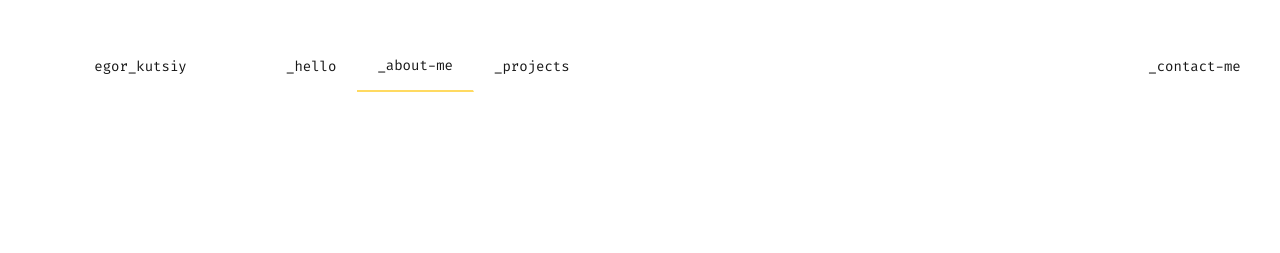
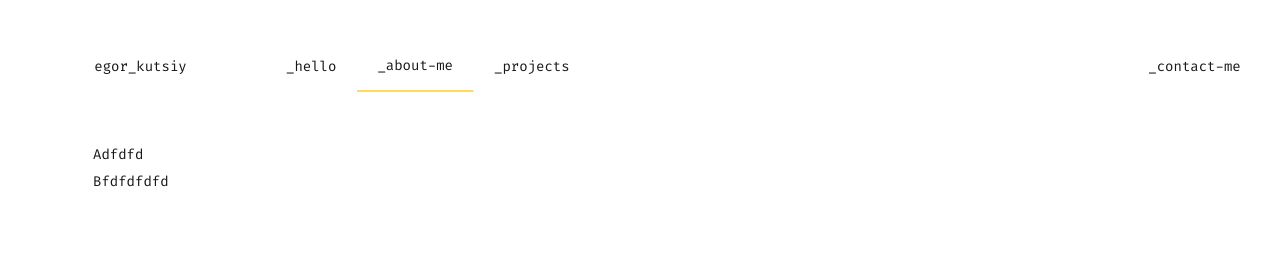
Before and after one commit to Kutsiy/NxWedApp, a Next.js app: page /about in a window 1280 px wide. Shown: the top 253 px of the page. Built offline with nearby package versions, Linux system fonts and the light colour scheme.

Commit message:
feat: added some styles to dropdown

```diff
--- a/src/app/about/page.module.scss
+++ b/src/app/about/page.module.scss
@@ -14,8 +14,15 @@
   }
 
   &__pages {
-    width: 65px;
+    flex-basis: 65px;
+    flex-shrink: 0;
     height: 100%;
     border-right: var(--glass-border);
   }
+
+  &__accordion {
+    flex: 1;
+    display: flex;
+    flex-direction: column;
+  }
 }
--- a/src/app/about/page.tsx
+++ b/src/app/about/page.tsx
@@ -1,12 +1,18 @@
 import { NextPage } from "next";
 import styles from "./page.module.scss";
+import Dropdown from "../../components/dropdown/dropdown";
 
 const AboutPage: NextPage = ({}) => {
   return (
     <div className={styles.about__wrapper}>
       <div className={styles.about__menu}>
         <div className={styles.about__pages}></div>
-        <div className={styles.about__accordion}></div>
+        <div className={styles.about__accordion}>
+          <Dropdown title="personal-info">
+            <div>Adfdfd</div>
+            <div>Bfdfdfdfd</div>
+          </Dropdown>
+        </div>
       </div>
     </div>
   );
--- a/src/components/dropdown/dropdown.module.scss
+++ b/src/components/dropdown/dropdown.module.scss
@@ -0,0 +1,30 @@
+.dropdown {
+  &__container {
+    font-size: 1.25rem;
+  }
+
+  &__title {
+    color: white;
+    padding: 12px 12px;
+    cursor: pointer;
+
+    &_into {
+      display: flex;
+      gap: 8px;
+    }
+
+    &_sign {
+      font-size: 1.7rem;
+    }
+  }
+
+  &__elements {
+    display: flex;
+    flex-direction: column;
+    padding: 12px 12px;
+  }
+
+  &__element {
+    display: flex;
+  }
+}
--- a/src/components/dropdown/dropdown.tsx
+++ b/src/components/dropdown/dropdown.tsx
@@ -2,12 +2,14 @@
 
 import { ReactNode } from "react";
 import styles from "./dropdown.module.scss";
+import { MdArrowRight, MdKeyboardArrowRight } from "react-icons/md";
 
 interface Props {
   title: string;
   width?: string;
   height?: string;
   type?: "heavy" | "light";
+  childGap?: string;
   children: ReactNode | ReactNode[];
 }
 
@@ -16,19 +18,38 @@ const Dropdown = ({
   height = "40px",
   title,
   children,
+  childGap = "8px",
+  type = "heavy",
 }: Props) => {
   return (
     <div className={styles.dropdown__container} style={{ width }}>
-      <div className={styles.dropdown__title} style={{ height }}>
+      <div
+        className={styles.dropdown__title}
+        style={{
+          height,
+          borderBottom: type === "light" ? "none" : "var(--glass-border)",
+        }}
+      >
+        <span className={styles.dropdown__title_into}>
+          {type === "heavy" ? (
+            <MdArrowRight className={styles.dropdown__title_sign} />
+          ) : (
+            <MdKeyboardArrowRight className={styles.dropdown__title_sign} />
+          )}
           {title}
+        </span>
       </div>
+      <div className={styles.dropdown__elements} style={{ gap: childGap }}>
         {children !== null && !Array.isArray(children) ? (
-        <div>{children}</div>
+          <div className={styles.dropdown__element}>{children}</div>
         ) : (
           children?.map((element: ReactNode, index) => (
-          <div key={index}>{element}</div>
+            <div key={index} className={styles.dropdown__element}>
+              {element}
+            </div>
           ))
         )}
+      </div>
     </div>
   );
 };
```
Lines whose indentation alone changed are shown as unchanged.
